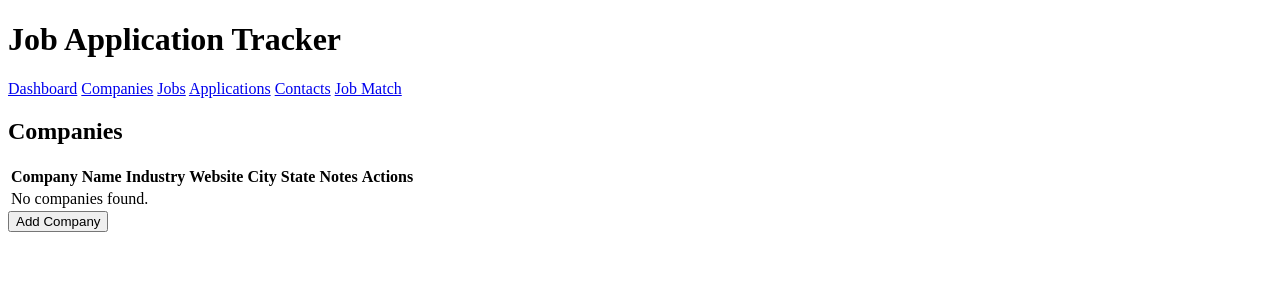
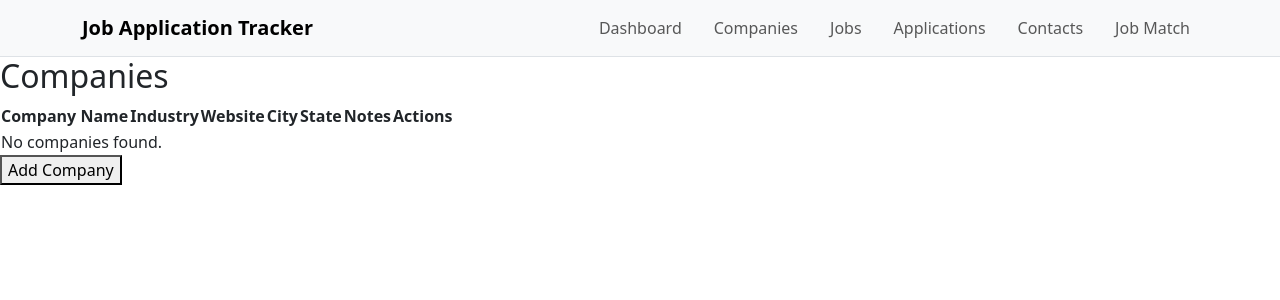
Before and after one commit to jbonilla8/job-application-tracker, a Flask app: page /companies in a window 1280 px wide. Shown: the top 300 px of the page. Run offline with Flask 3, Linux system fonts and the light colour scheme; data that the repository does not hold is empty.

Commit message:
Add responsive Bootstrap navigation

```diff
--- a/templates/base.html
+++ b/templates/base.html
@@ -1,28 +1,66 @@
-
 <!DOCTYPE html>
 <html lang="en">
+
 <head>
     <meta charset="UTF-8">
     <meta name="viewport" content="width=device-width, initial-scale=1.0">
     <title>Job Application Tracker</title>
+    <!-- Bootstrap stylesheet -->
+    <link href="https://cdn.jsdelivr.net/npm/bootstrap@5.3.9/dist/css/bootstrap.min.css" rel="stylesheet"
+        integrity="sha384-yEPZ7jP9S0QKiUQ0m3jjsO4ProIW7wvR9gXkI7JOGa2XVsw53Yke2bsdkBbjmmiX" crossorigin="anonymous">
 </head>
+
 <body>
     <header>
-        <h1>Job Application Tracker</h1>
     </header>
 
-    <nav>
-        <a href="/">Dashboard</a>
-        <a href="/companies">Companies</a>
-        <a href="/jobs">Jobs</a>
-        <a href="/applications">Applications</a>
-        <a href="/contacts">Contacts</a>
-        <a href="/job-match">Job Match</a>
+    <!-- Main navigation -->
+    <nav class="navbar navbar-expand-lg bg-body-tertiary border-bottom">
+        <div class="container-fluid container-lg">
+            <!-- Desktop title -->
+            <a class="navbar-brand fw-semibold d-none d-lg-block" href="{{ url_for('dashboard') }}">
+                Job Application Tracker
+            </a>
+
+            <!-- Mobile hamburger button -->
+            <button class="navbar-toggler d-lg-none" type="button" data-bs-toggle="offcanvas"
+                data-bs-target="#mobileMenu" aria-controls="mobileMenu" aria-label="Open navigation menu">
+                <span class="navbar-toggler-icon"></span>
+            </button>
+
+            <!-- Navigation links -->
+            <div class="offcanvas-lg offcanvas-start ms-lg-auto" tabindex="-1" id="mobileMenu"
+                aria-labelledby="mobileMenuLabel">
+
+                <div class="offcanvas-header">
+                    <h5 class="offcanvas-title" id="mobileMenuLabel">
+                        Job Application Tracker
+                    </h5>
+                    <button type="button" class="btn-close" data-bs-dismiss="offcanvas" data-bs-target="#mobileMenu"
+                        aria-label="Close menu"></button>
+                </div>
+
+                <div class="offcanvas-body">
+                    <div class="navbar-nav gap-lg-3">
+                        <a class="nav-link" href="{{ url_for('dashboard') }}">Dashboard</a>
+                        <a class="nav-link" href="{{ url_for('companies') }}">Companies</a>
+                        <a class="nav-link" href="{{ url_for('jobs') }}">Jobs</a>
+                        <a class="nav-link" href="{{ url_for('applications') }}">Applications</a>
+                        <a class="nav-link" href="{{ url_for('contacts') }}">Contacts</a>
+                        <a class="nav-link" href="{{ url_for('job_match') }}">Job Match</a>
+                    </div>
+                </div>
+            </div>
+        </div>
     </nav>
 
     <main>
         {% block content %}
         {% endblock %}
     </main>
+
+    <!-- Bootstrap JavaScript -->
+    <script src="https://cdn.jsdelivr.net/npm/bootstrap@5.3.9/dist/js/bootstrap.bundle.min.js"></script>
 </body>
+
 </html>
```
Also changed, not shown: AI_USAGE.md (+4 -0 lines).
